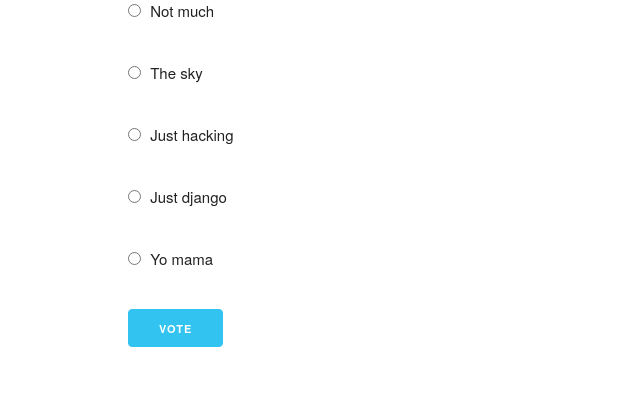
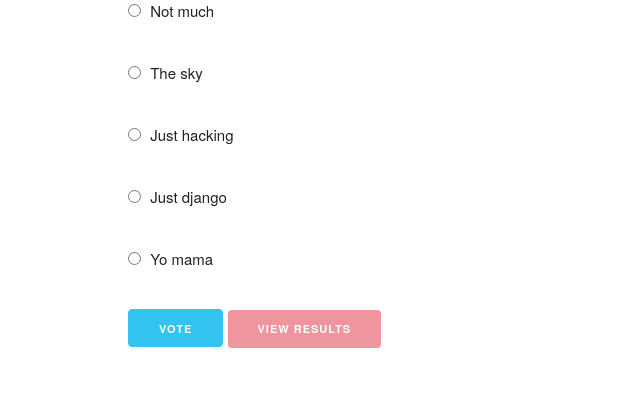
Before and after one commit to mechEngineer/DjangoPols, a Django app: page /polls/1/vote/ in a window 1280 px wide. Shown: the part 176-586 px from the top of the page, without its empty margins (0-640 px from the left). Run offline with Django 3.2, Linux system fonts and the light colour scheme; data comes from the database, SQL or seed files in the repository; some libraries are stand-ins or nearby versions.

Commit message:
Add View Result button to details view

```diff
--- a/djangoPols/polls/static/polls/custom.css
+++ b/djangoPols/polls/static/polls/custom.css
@@ -15,3 +15,14 @@
     height: 6cm !important;
   }
 }
+.button-red {
+  background-color: #ee959e;
+  color: #fff;
+  border: none;
+}
+
+.button-red:hover {
+  background-color: #cd5e77;
+  color: #fff;
+  border: none;
+}
--- a/djangoPols/polls/templates/polls/detail.html
+++ b/djangoPols/polls/templates/polls/detail.html
@@ -2,7 +2,7 @@
 
 {% block content %}
     <h1>{{question.question_text}}</h1> <hr>
-    {% if error_message %} <p><strong>{{ error_message }}</stromg</p> {% endif %}
+    {% if error_message %} <p><strong>{{ error_message }}</strong</p> {% endif %}
 
 
     <form action=" {% url 'polls:vote' question.id %}" method="POST">
@@ -17,5 +17,7 @@
         <br>
     {% endfor %}
     <input type="submit" class="button-primary" value="Vote">
+
+    <a href="{% url 'polls:result' question.id %}" class="button  button-red">View results</a>
     </form>
 {% endblock content %}
```
